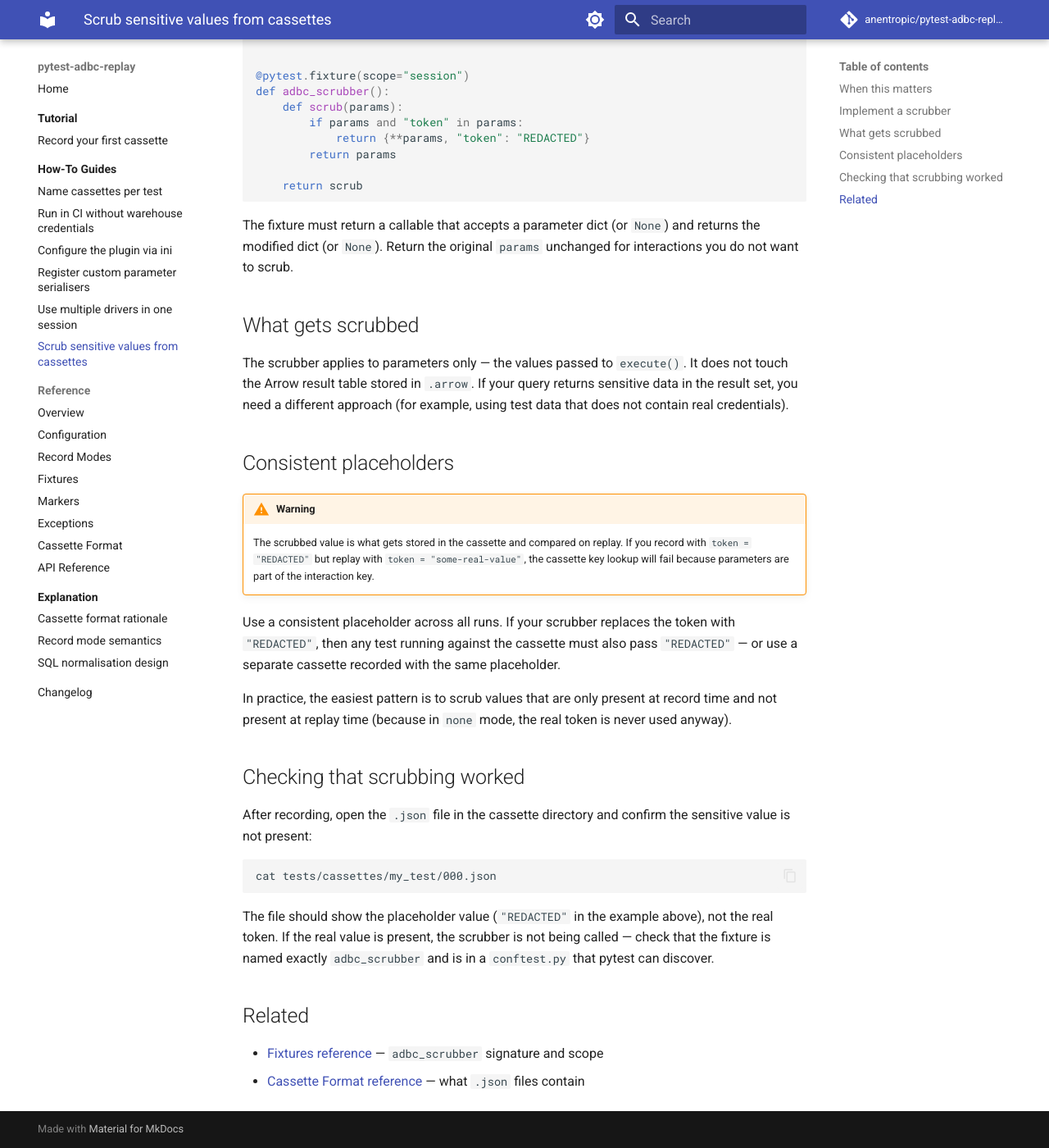
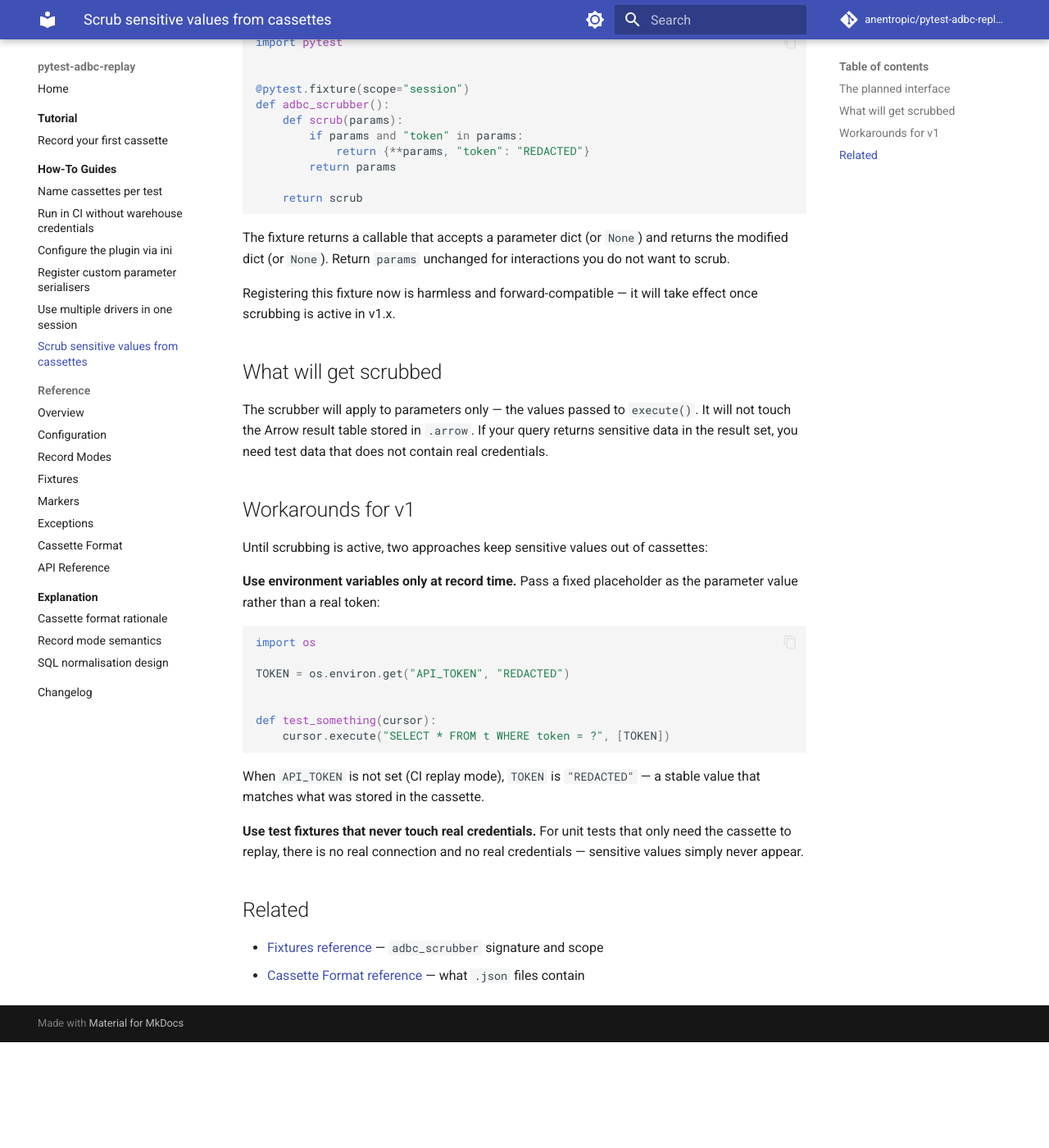
Before and after one commit to anentropic/pytest-adbc-replay, an MkDocs documentation site: the page built from docs/src/how-to/scrub-sensitive-values.md, in a window 1280 px wide and 1400 px high, scrolled down 541 px. Shown: the whole window at 82% size. Built offline with MkDocs 1.6.1 and Material for MkDocs 9.7.7, drawn with Linux system fonts in a browser that asks for light colours; comment, search, counter and statistics services are not loaded; after the commit the page ends 1812 px from its top, so only the background shows below that; some of the changed text lies outside the part shown.

Commit message:
docs: clarify adbc_scrubber is reserved/not active in v1
Co-Authored-By: Claude Sonnet 4.6 <noreply@anthropic.com>

````diff
--- a/docs/src/how-to/scrub-sensitive-values.md
+++ b/docs/src/how-to/scrub-sensitive-values.md
@@ -1,14 +1,15 @@
 # Scrub sensitive values from cassettes
 
-Cassettes are committed to version control. If your tests pass sensitive values as query parameters (API tokens, passwords, account IDs), you can scrub those values before they are written to the `.json` cassette file.
+!!! warning "Not yet active in v1"
+    The `adbc_scrubber` interface is reserved for a future v1.x release. Registering a scrubber in v1 has no effect — the callback is stored but never called. No scrubbing happens automatically either.
 
-## When this matters
+    If you need to keep sensitive values out of cassettes today, see [Workarounds for v1](#workarounds-for-v1) below.
 
-The `.json` file in each cassette interaction stores the parameters passed to `cursor.execute()`. If a test passes an API token as a parameter, that token ends up in the cassette. Scrubbing replaces it with a placeholder before the file is written.
+Cassettes are committed to version control. If your tests pass sensitive values as query parameters (API tokens, passwords, account IDs), you will want to scrub those values before they are written to the `.json` cassette file.
 
-## Implement a scrubber
+## The planned interface
 
-Override the `adbc_scrubber` fixture in your `conftest.py`:
+When scrubbing is implemented, you will override the `adbc_scrubber` fixture in your `conftest.py`:
 
 ```python
 import pytest
@@ -24,30 +25,33 @@ def adbc_scrubber():
     return scrub
 ```
 
-The fixture must return a callable that accepts a parameter dict (or `None`) and returns the modified dict (or `None`). Return the original `params` unchanged for interactions you do not want to scrub.
+The fixture returns a callable that accepts a parameter dict (or `None`) and returns the modified dict (or `None`). Return `params` unchanged for interactions you do not want to scrub.
 
-## What gets scrubbed
+Registering this fixture now is harmless and forward-compatible — it will take effect once scrubbing is active in v1.x.
 
-The scrubber applies to parameters only — the values passed to `execute()`. It does not touch the Arrow result table stored in `.arrow`. If your query returns sensitive data in the result set, you need a different approach (for example, using test data that does not contain real credentials).
+## What will get scrubbed
 
-## Consistent placeholders
+The scrubber will apply to parameters only — the values passed to `execute()`. It will not touch the Arrow result table stored in `.arrow`. If your query returns sensitive data in the result set, you need test data that does not contain real credentials.
 
-!!! warning
-    The scrubbed value is what gets stored in the cassette and compared on replay. If you record with `token = "REDACTED"` but replay with `token = "some-real-value"`, the cassette key lookup will fail because parameters are part of the interaction key.
+## Workarounds for v1
 
-Use a consistent placeholder across all runs. If your scrubber replaces the token with `"REDACTED"`, then any test running against the cassette must also pass `"REDACTED"` — or use a separate cassette recorded with the same placeholder.
+Until scrubbing is active, two approaches keep sensitive values out of cassettes:
 
-In practice, the easiest pattern is to scrub values that are only present at record time and not present at replay time (because in `none` mode, the real token is never used anyway).
+**Use environment variables only at record time.** Pass a fixed placeholder as the parameter value rather than a real token:
 
-## Checking that scrubbing worked
+```python
+import os
 
-After recording, open the `.json` file in the cassette directory and confirm the sensitive value is not present:
+TOKEN = os.environ.get("API_TOKEN", "REDACTED")
 
-```bash
-cat tests/cassettes/my_test/000.json
+
+def test_something(cursor):
+    cursor.execute("SELECT * FROM t WHERE token = ?", [TOKEN])
 ```
 
-The file should show the placeholder value (`"REDACTED"` in the example above), not the real token. If the real value is present, the scrubber is not being called — check that the fixture is named exactly `adbc_scrubber` and is in a `conftest.py` that pytest can discover.
+When `API_TOKEN` is not set (CI replay mode), `TOKEN` is `"REDACTED"` — a stable value that matches what was stored in the cassette.
+
+**Use test fixtures that never touch real credentials.** For unit tests that only need the cassette to replay, there is no real connection and no real credentials — sensitive values simply never appear.
 
 ## Related
 
````
Also changed, not shown: docs/src/reference/fixtures.md (+4 -3 lines).
